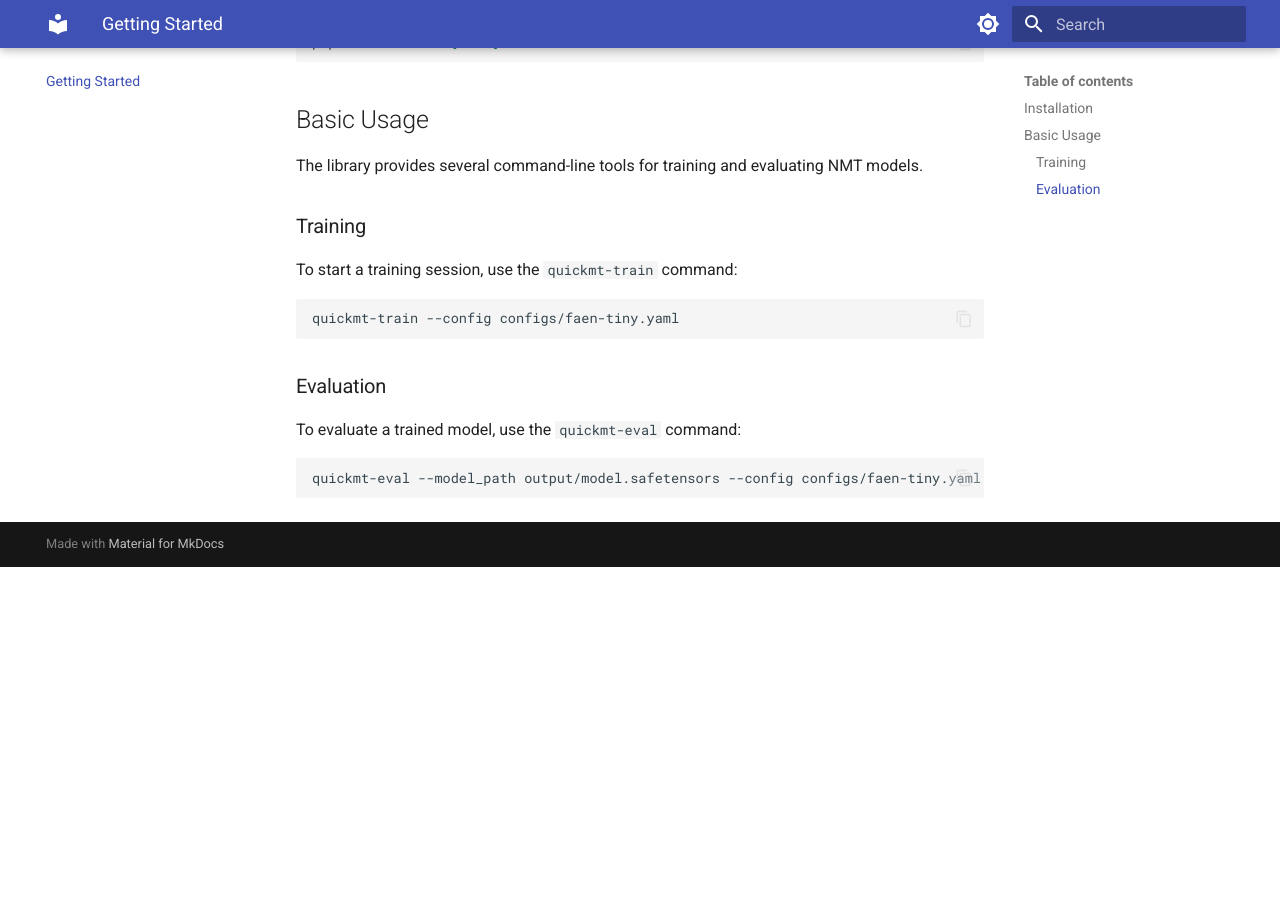
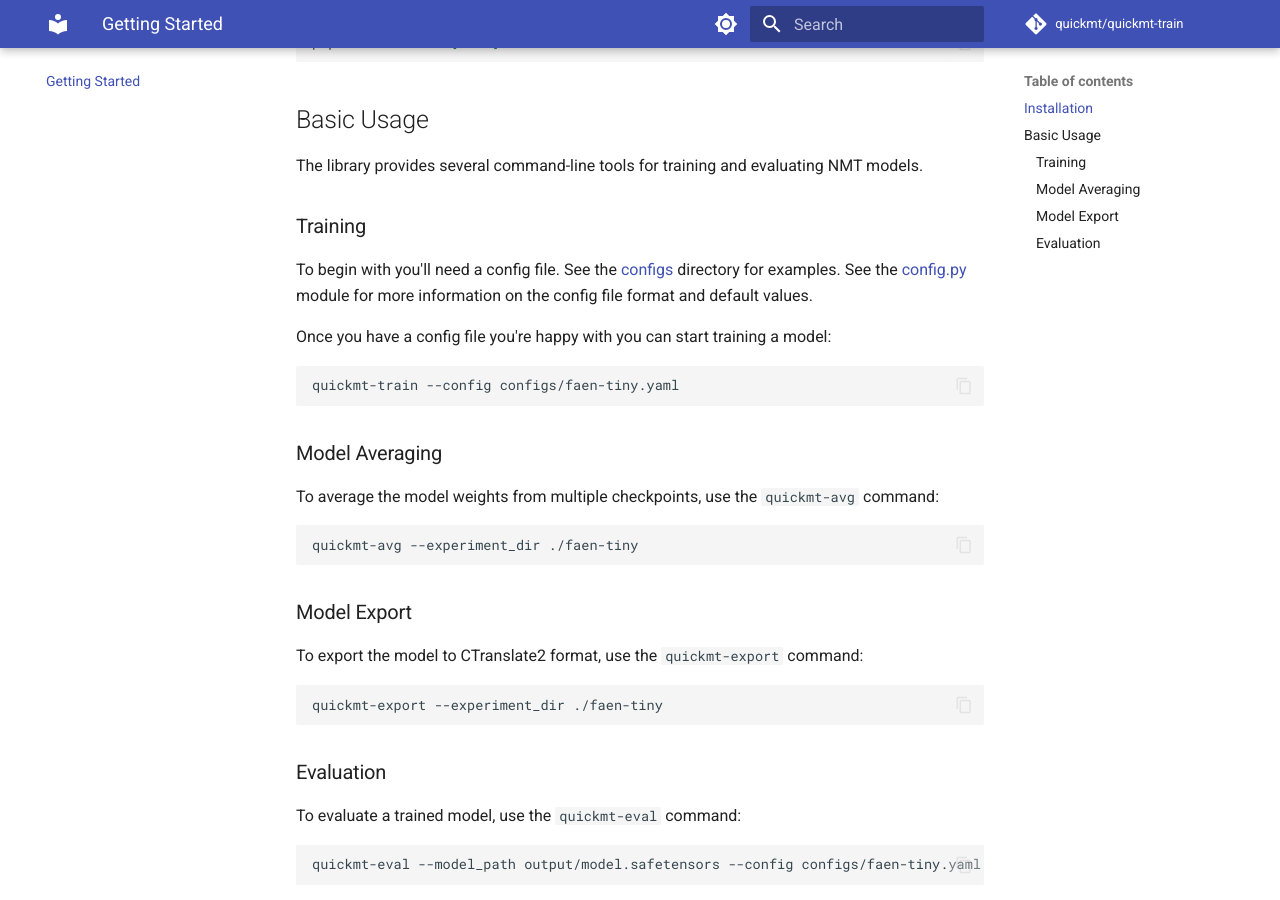
Before and after one commit to radinplaid/nmt_from_scratch, an MkDocs documentation site: the page built from docs/getting-started.md, in a window 1280 px wide and 900 px high, scrolled down 461 px. Built offline with MkDocs 1.6.1 and Material for MkDocs 9.7.7, drawn with Linux system fonts in a browser that asks for light colours; comment, search, counter and statistics services are not loaded; before the commit the page ends 1028 px from its top, so only the background shows below that.

Commit message:
Update to docs

````diff
--- a/docs/getting-started.md
+++ b/docs/getting-started.md
@@ -22,10 +22,28 @@
 
 ### Training
 
-To start a training session, use the `quickmt-train` command:
+To begin with you'll need a config file. See the [configs](configs/) directory for examples. See the [config.py](api-reference.md#config) module for more information on the config file format and default values.
+
+Once you have a config file you're happy with you can start training a model:
 
 ```bash
 quickmt-train --config configs/faen-tiny.yaml
+```
+
+### Model Averaging
+
+To average the model weights from multiple checkpoints, use the `quickmt-avg` command:
+
+```bash
+quickmt-avg --experiment_dir ./faen-tiny
+```
+
+### Model Export
+
+To export the model to CTranslate2 format, use the `quickmt-export` command:
+
+```bash
+quickmt-export --experiment_dir ./faen-tiny
 ```
 
 ### Evaluation
--- a/mkdocs.yml
+++ b/mkdocs.yml
@@ -1,6 +1,8 @@
 site_name: quickmt-train
 site_description: A NMT training library built from scratch with PyTorch.
 site_url: https://github.com/quickmt/quickmt-train
+repo_url: https://github.com/quickmt/quickmt-train
+repo_name: quickmt/quickmt-train
 
 theme:
   name: material
````
Also changed, not shown: pyproject.toml (+7 -0 lines), 1 other file.
